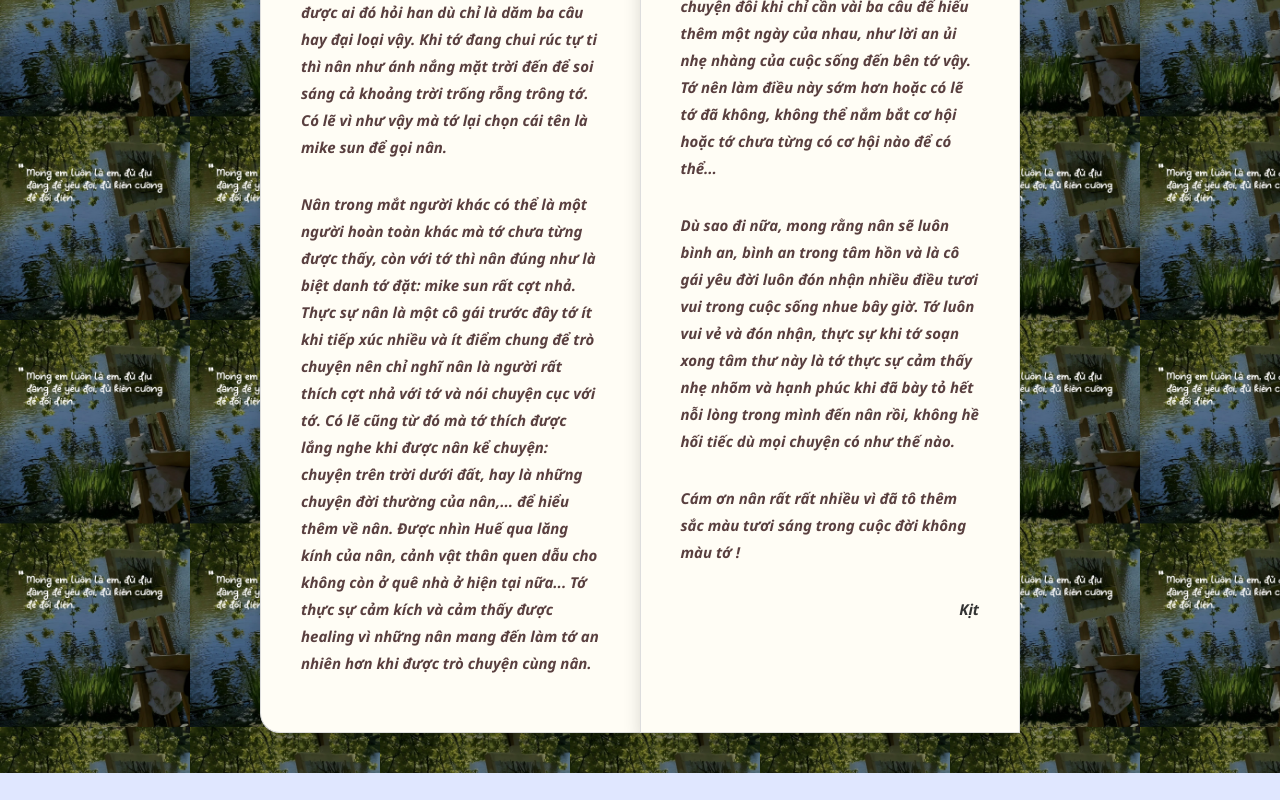
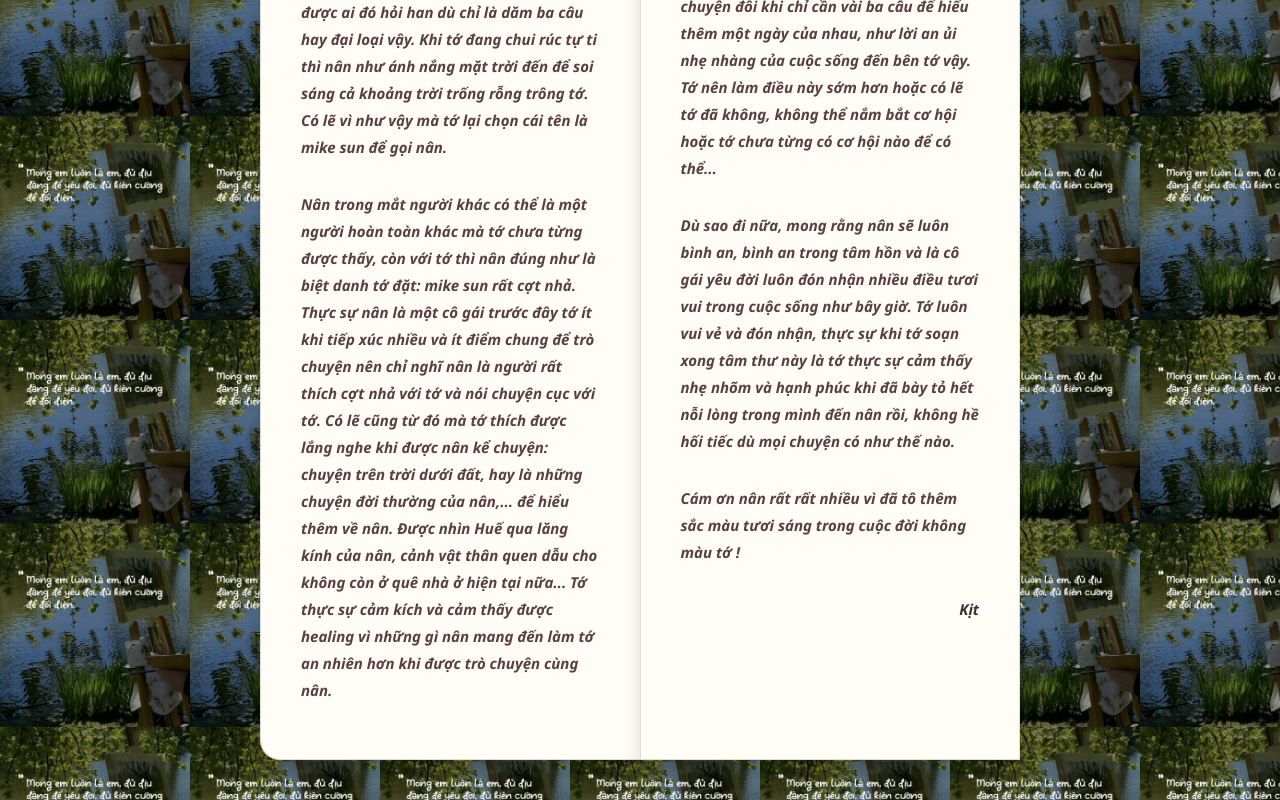
Before and after one commit to HoangKiet3524/guinan, a plain HTML site: page index.html in a window 1280 px wide. Shown: the part 901-1701 px from the top of the page. Before the commit the page ends 1674 px from the top, so only its background shows below. Drawn offline with Linux system fonts and the light colour scheme.

Commit message:
Chỉnh sửa nội dung trong index.html done

```diff
--- a/index.html
+++ b/index.html
@@ -83,13 +83,13 @@ h2 {
             <p class="uu"><strong>Gửi nân,</strong></p>
             <p class="uu"><strong>Có lẽ nân là người bạn khác giới đặc biệt nhất trong lòng tớ. Khi nân đọc được cái này thì có lẽ cũng là lúc mà tớ đã suy nghĩ kĩ để tâm sự hết những gì mà tớ nghĩ về nân ( đến hiện tại).</strong></p>
             <p class="uu"><strong>Từ lúc cuối c3 đến những khi tớ học năm nhất năm 2 đại học, có lẽ những gì đọng lại trong tớ lúc đó là một phần nhớ nhà da diết và những mối quan hệ cũ mà tớ tiếp xúc suốt bấy lâu tại nơi xa. Bản thân gặp nhiều chuyện, vui có buồn có và những lúc bản thân stress thì tớ sẽ thường chơi game, đi dạo hay dấu thật sâu vào lòng. Mọi thứ cứ như vậy thật êm ả cho tới một ngày tớ được nân chủ động nhắn tin hỏi thăm sau một khoảng thời gian không trò chuyện gì với nhau. Nếu không lầm là gần tết năm nhất hay năm 2 gì đó. Thực sự là cảm giác lúc đó rất khó tả khi chính bản thân tớ không ngờ là vẫn được ai đó hỏi han dù chỉ là dăm ba câu hay đại loại vậy. Khi tớ đang chui rúc tự ti thì nân như ánh nắng mặt trời đến để soi sáng cả khoảng trời trống rỗng trông tớ. Có lẽ vì như vậy mà tớ lại chọn cái tên là mike sun để gọi nân.</strong> </p>
-            <p class="uu"><strong>Nân trong mắt người khác có thể là một người hoàn toàn khác mà tớ chưa từng được thấy, còn với tớ thì nân đúng như là biệt danh tớ đặt: mike sun rất cợt nhả. Thực sự nân là một cô gái trước đây tớ ít khi tiếp xúc nhiều và ít điểm chung để trò chuyện nên chỉ nghĩ nân là người rất thích cợt nhả với tớ và nói chuyện cục với tớ. Có lẽ cũng từ đó mà tớ thích được lắng nghe khi được nân kể chuyện: chuyện trên trời dưới đất, hay là những chuyện đời thường của nân,... để hiểu thêm về nân. Được nhìn Huế qua lăng kính của nân, cảnh vật thân quen dẫu cho không còn ở quê nhà ở hiện tại nữa... Tớ thực sự cảm kích và cảm thấy được healing vì những nân mang đến làm tớ an nhiên hơn khi được trò chuyện cùng nân.</strong></p>
+            <p class="uu"><strong>Nân trong mắt người khác có thể là một người hoàn toàn khác mà tớ chưa từng được thấy, còn với tớ thì nân đúng như là biệt danh tớ đặt: mike sun rất cợt nhả. Thực sự nân là một cô gái trước đây tớ ít khi tiếp xúc nhiều và ít điểm chung để trò chuyện nên chỉ nghĩ nân là người rất thích cợt nhả với tớ và nói chuyện cục với tớ. Có lẽ cũng từ đó mà tớ thích được lắng nghe khi được nân kể chuyện: chuyện trên trời dưới đất, hay là những chuyện đời thường của nân,... để hiểu thêm về nân. Được nhìn Huế qua lăng kính của nân, cảnh vật thân quen dẫu cho không còn ở quê nhà ở hiện tại nữa... Tớ thực sự cảm kích và cảm thấy được healing vì những gì nân mang đến làm tớ an nhiên hơn khi được trò chuyện cùng nân.</strong></p>
           </div>
         </div>
           <div class="page right">
             <div class="page-content">
             <p class="uu"><strong>Tớ không chắc nân sẽ đọc cái này không, nhưng tớ vẫn muốn viết lên tâm tư này vì tớ nợ bản thân một lời tạm biệt. Tớ đã luôn muốn một lần được nói ra hết tình cảm bản thân cho nân, muốn được ngắm nhìn nân thật lâu sau những chuyến đi chơi với nhau cho đến khi mọi điều gói gọn lại thành hai từ giá như và tớ luôn đắn đo liệu tớ khi thốt ra lòng mình một cách ích kỉ như vậy thì mọi chuyện rồi sẽ như thế nào.... Rồi dặn rằng nếu tớ chịu đựng đủ nhiều thì sẽ đợi được đến ngày mà mình mong muốn suốt bấy lâu. Dặn lòng bản thân sẽ cất trong tim và đợi đến lúc có thể cùng nhau gặp mặt tại một nơi thật chill thật đẹp để thổ lộ, cho đến lúc tớ nhận ra khi không còn nhắn tin với nhau nữa thì có lẽ một phần cảm xúc trong tớ chết theo và chọn im lặng thì phải. Một chút hối tiếc, một chút thất vọng vì bản thân, và chắc cũng vì thế mà tớ chọn ở đây để viết, viết ra những gì tớ nghĩ. Khoảng thời gian tớ thích nân, ngưỡng mộ nân cũng là những ngày mà tớ cảm thấy đầy sắc màu hơn, thế giới này hóa ra lại nhiều điều đẹp đẽ song cũng giản đơn, thân thuộc đến vậy. Cho đến hiện tại, khi mà tớ viết những lời này, cảnh vật đó vẫn đẹp như ngày còn trò chuyện đôi khi chỉ cần vài ba câu để hiểu thêm một ngày của nhau, như lời an ủi nhẹ nhàng của cuộc sống đến bên tớ vậy. Tớ nên làm điều này sớm hơn hoặc có lẽ tớ đã không, không thể nắm bắt cơ hội hoặc tớ chưa từng có cơ hội nào để có thể...</strong></p>
-        <p class="uu"><strong>Dù sao đi nữa, mong rằng nân sẽ luôn bình an, bình an trong tâm hồn và là cô gái yêu đời luôn đón nhận nhiều điều tươi vui trong cuộc sống nhue bây giờ. Tớ luôn vui vẻ và đón nhận, thực sự khi tớ soạn xong tâm thư này là tớ thực sự cảm thấy nhẹ nhõm và hạnh phúc khi đã bày tỏ hết nỗi lòng trong mình đến nân rồi, không hề hối tiếc dù mọi chuyện có như thế nào.</strong> </p>
+        <p class="uu"><strong>Dù sao đi nữa, mong rằng nân sẽ luôn bình an, bình an trong tâm hồn và là cô gái yêu đời luôn đón nhận nhiều điều tươi vui trong cuộc sống như bây giờ. Tớ luôn vui vẻ và đón nhận, thực sự khi tớ soạn xong tâm thư này là tớ thực sự cảm thấy nhẹ nhõm và hạnh phúc khi đã bày tỏ hết nỗi lòng trong mình đến nân rồi, không hề hối tiếc dù mọi chuyện có như thế nào.</strong> </p>
         <p class="uu"><strong>Cám ơn nân rất rất nhiều vì đã tô thêm sắc màu tươi sáng trong cuộc đời không màu tớ !</strong></p>
         <p class="signature"><strong>Kịt</strong></p>
           </div>
```
